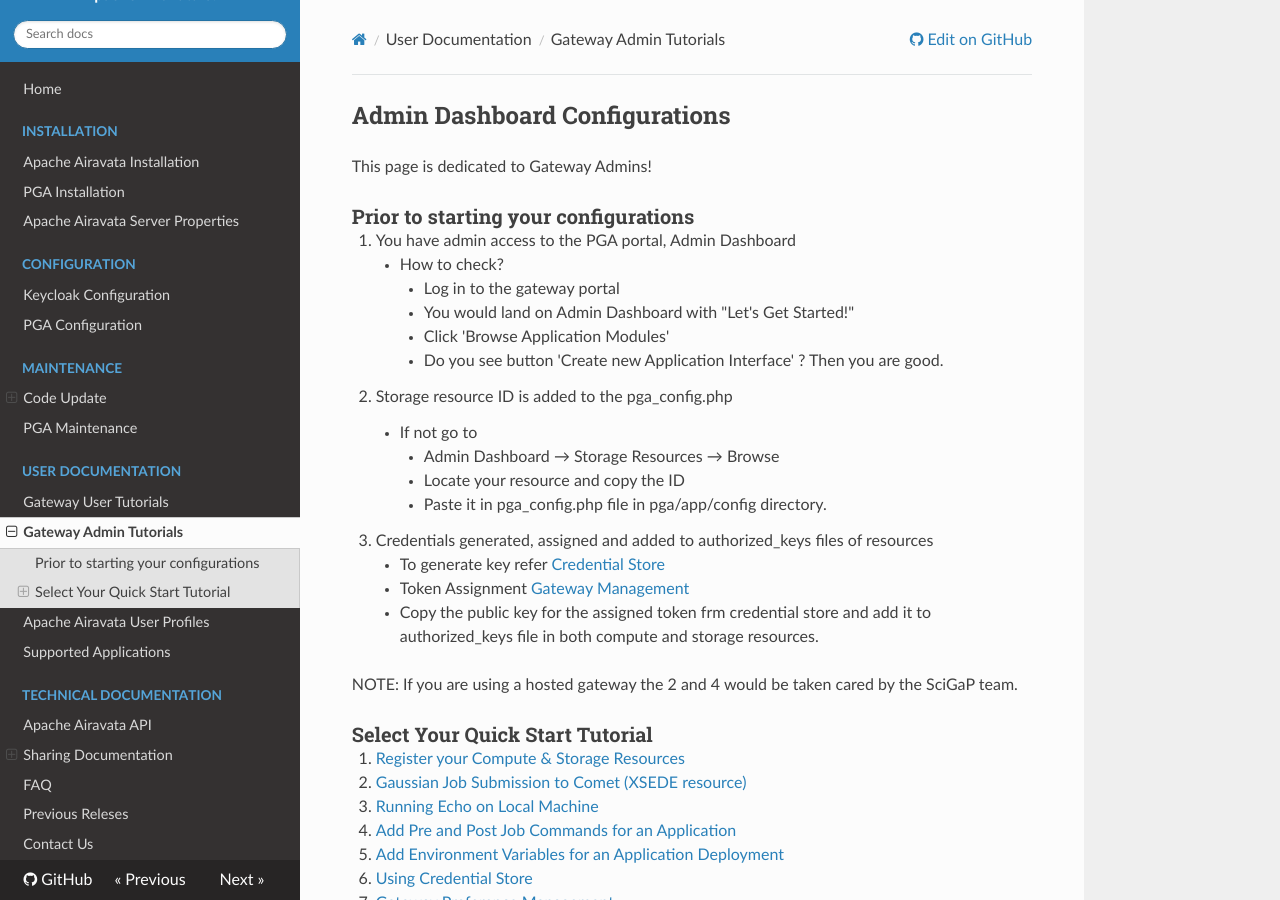
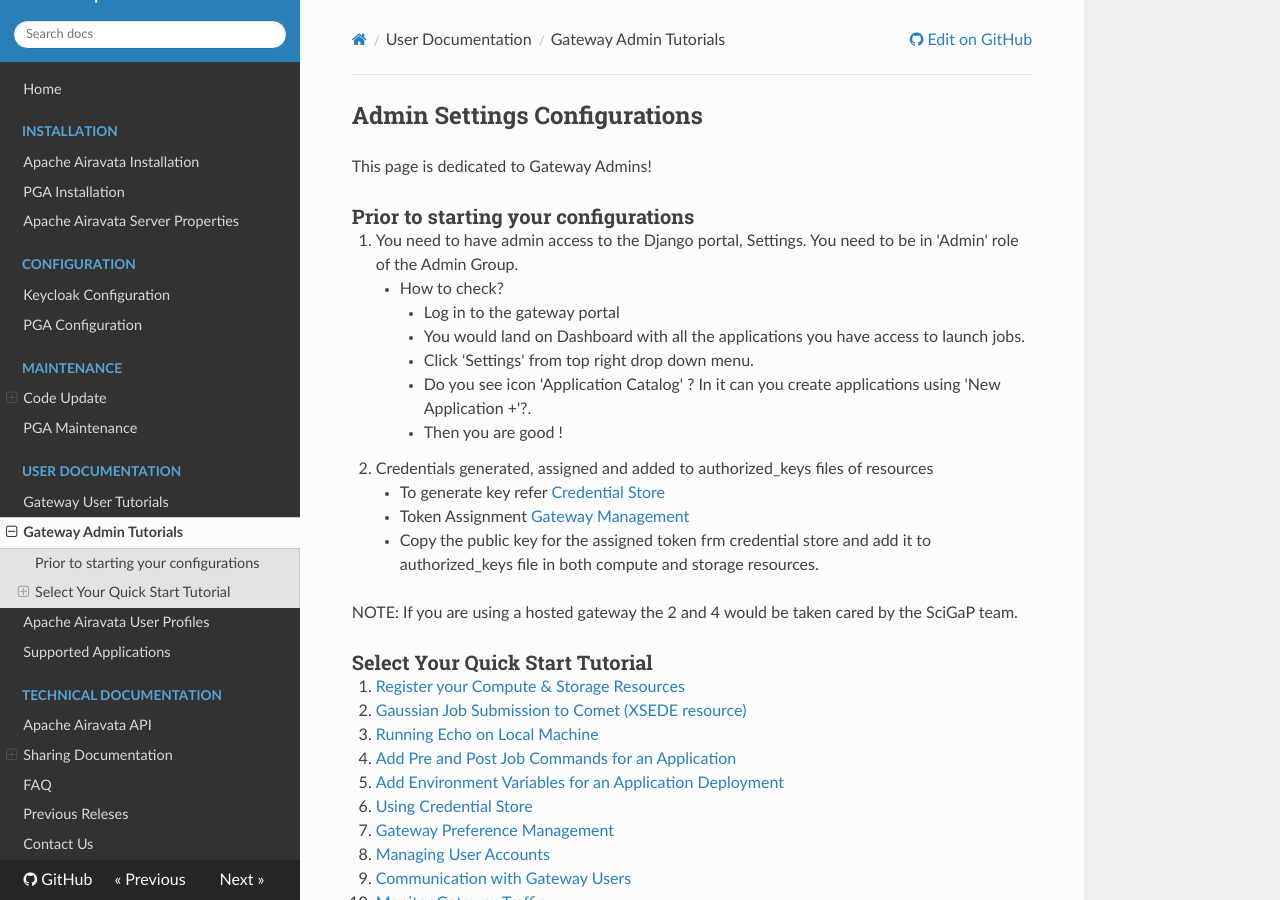
Before and after one commit to isabella232/airavata-docs, an MkDocs documentation site: the page built from docs/user-documentation/admin-tutorials.md, in a window 1280 px wide and 900 px high. Built offline with MkDocs 1.6.1, drawn with Linux system fonts in a browser that asks for light colours; nearby versions of some CDN libraries; old or Windows-style settings are respelled for this version of MkDocs.

Commit message:
Updating the documentation for Airavata 0.18

```diff
--- a/docs/user-documentation/admin-tutorials.md
+++ b/docs/user-documentation/admin-tutorials.md
@@ -1,19 +1,15 @@
-## Admin Dashboard Configurations
+## Admin Settings Configurations
 
 This page is dedicated to Gateway Admins!
 
 ### Prior to starting your configurations
-1. You have admin access to the PGA portal, Admin Dashboard
+1. You need to have admin access to the Django portal, Settings. You need to be in 'Admin' role of the Admin Group.
     - How to check?
         - Log in to the gateway portal
-        - You would land on Admin Dashboard with "Let's Get Started!"
-        - Click 'Browse Application Modules'
-        - Do you see button 'Create new Application Interface' ? Then you are good.
-2. Storage resource ID is added to the pga_config.php </br>
-    - If not go to
-        - Admin Dashboard &rarr; Storage Resources &rarr; Browse
-        - Locate your resource and copy the ID
-        - Paste it in pga_config.php file in pga/app/config directory.
+        - You would land on Dashboard with all the applications you have access to launch jobs.
+        - Click 'Settings' from top right drop down menu.
+        - Do you see icon 'Application Catalog' ? In it can you create applications using 'New Application +'?.
+        - Then you are good !
 3. Credentials generated, assigned and added to authorized_keys files of resources
     - To generate key refer [Credential Store](../configuration/pga-configuration.md#credential-store)
     - Token Assignment [Gateway Management](../configuration/pga-configuration.md#gateway-management-of-resources)
```
Also changed, not shown: docs/contact-us.md (+1 -1 lines), docs/faq.md (+4 -0 lines), docs/index.md (+3 -3 lines), docs/previous-releases.md (+1 -1 lines).
